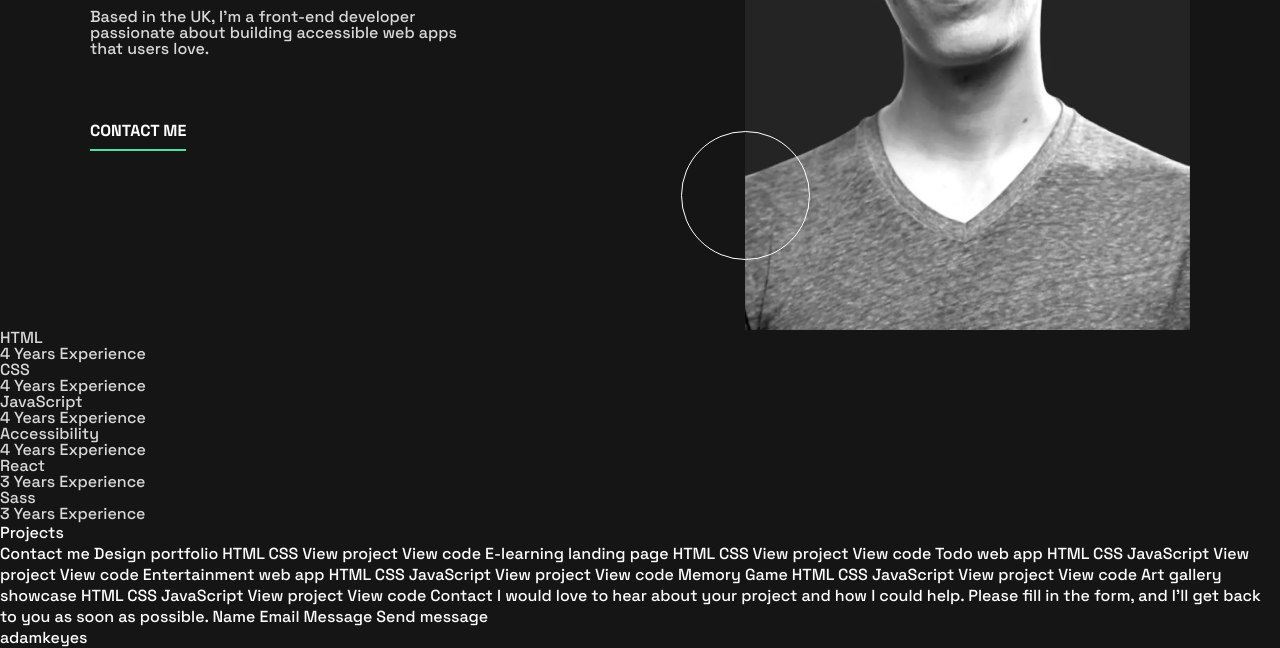
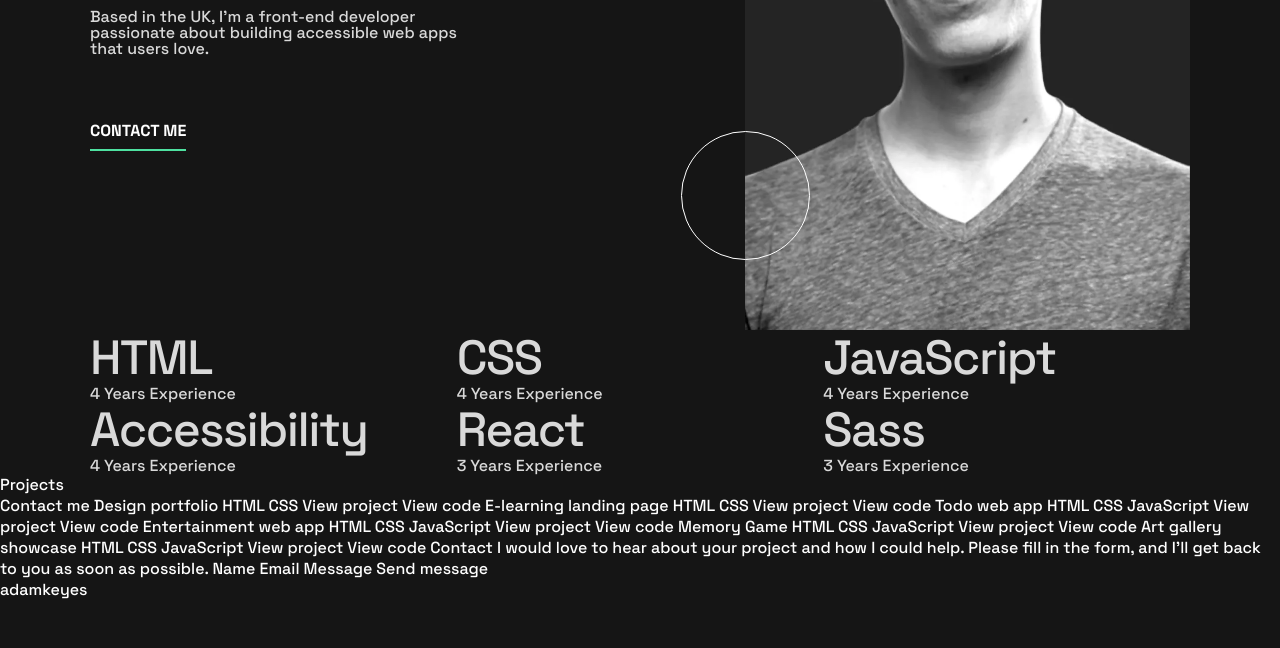
Before and after one commit to aleknovkovski/FEM-Single-page-dev-portfolio, a plain HTML site: page working/index.html in a window 1280 px wide. Shown: the part 390-1038 px from the top of the page. After the commit the page ends 990 px from the top, so only its background shows below. Drawn offline with Linux system fonts and the light colour scheme.

Commit message:
Add basic skills styling: grid, typography

```diff
--- a/working/index.html
+++ b/working/index.html
@@ -33,7 +33,7 @@
     </div>
 </section>
 
-<section>
+<section class="skills container">
     <div class="skill">
         <p class="heading-L">HTML</p>
         <p>4 Years Experience</p>
--- a/working/style.css
+++ b/working/style.css
@@ -14,8 +14,8 @@
     --26px: 1rem; /* button/inputs  line-height */
     --28px: 1rem; /* paragraph line-height  */
     --32px: 2rem; /* heading M line-height  */
-    --48px: 1rem; /* heading L font-size  */
-    --56px: 1rem; /* heading L line-height  */
+    --48px: 3rem; /* heading L font-size  */
+    --56px: 3.5rem; /* heading L line-height  */
     --88px: 5.5rem; /* heading XL font-size and line-height*/
 }
 
@@ -174,3 +174,16 @@ button {
     border-bottom: 2px solid var(--green);
     cursor: pointer;
 }
+
+/*Skills section*/
+
+.skills {
+    display: grid;
+    grid-template-columns: repeat(3, 1fr);
+}
+
+.heading-L {
+    font-size: var(--48px);
+    line-height: var(--56px);
+    letter-spacing: -1.5px;
+}
```
